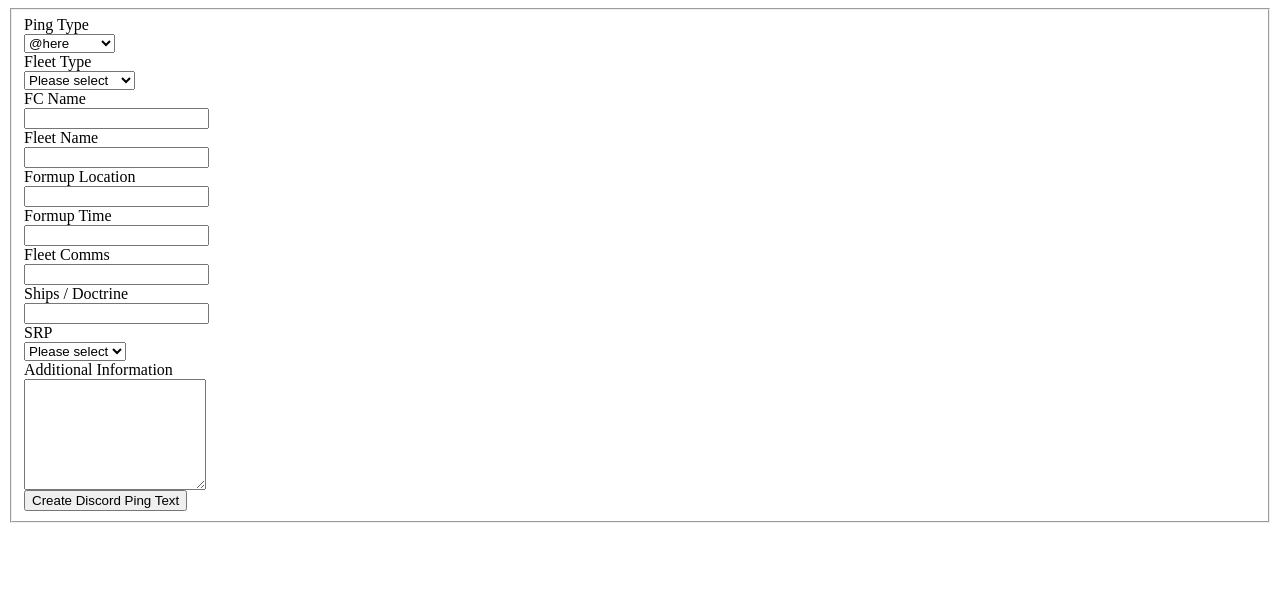
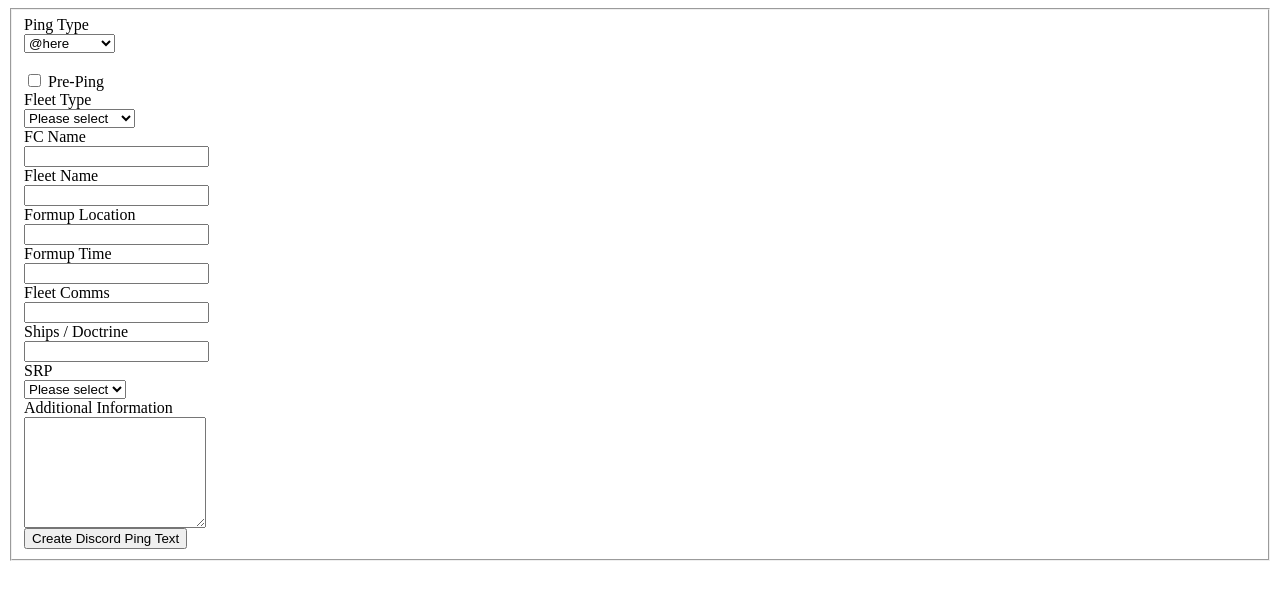
Before and after one commit to ppfeufer/aa-discord-ping-formatter, a Django app: template discordpingformatter/templates/discordpingformatter/form.html in a window 1280 px wide. Shown: the top 600 px of the page. Run offline with Django 3.2, Linux system fonts and the light colour scheme; the template is opened without the code that fills it, so the values that code supplies are empty.

Commit message:
preping checkbox added

```diff
--- a/discordpingformatter/templates/discordpingformatter/form.html
+++ b/discordpingformatter/templates/discordpingformatter/form.html
@@ -6,6 +6,17 @@
                 <option value="@here">@here</option>
                 <option value="@everyone">@everyone</option>
             </select>
+        </div>
+    </div>
+
+    <div class="form-group clearfix">
+        <div class="col-md-3">&nbsp;</div>
+        <div class="col-md-9">
+            <div class="checkbox">
+                <label for="prePing">
+                    <input type="checkbox" name="prePing" id="prePing" value="1"> Pre-Ping
+                </label>
+            </div>
         </div>
     </div>
 
```
Also changed, not shown: discordpingformatter/static/discordpingformatter/js/discordpingformatter.js (+9 -4 lines), discordpingformatter/static/discordpingformatter/js/discordpingformatter.min.js.
